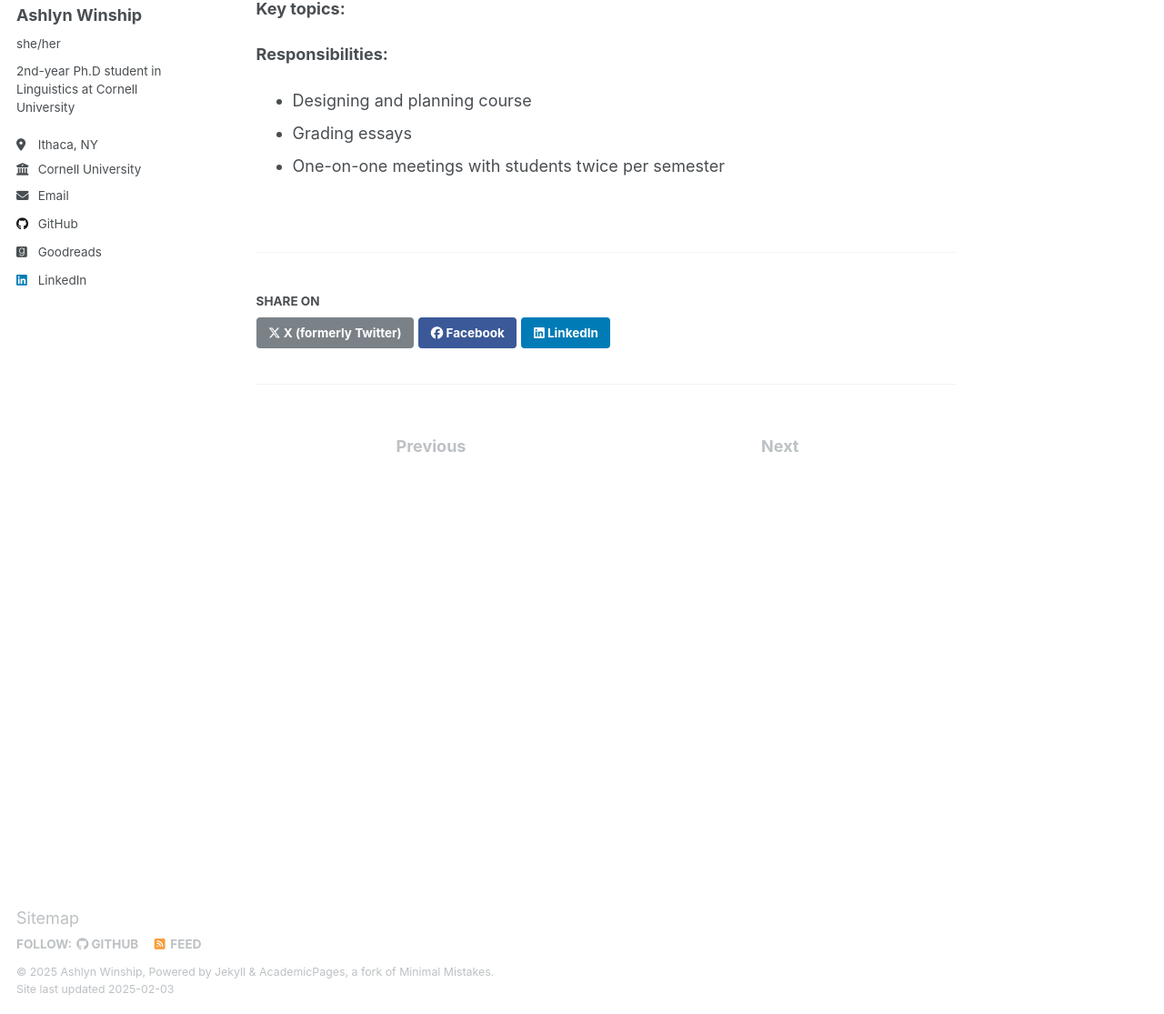
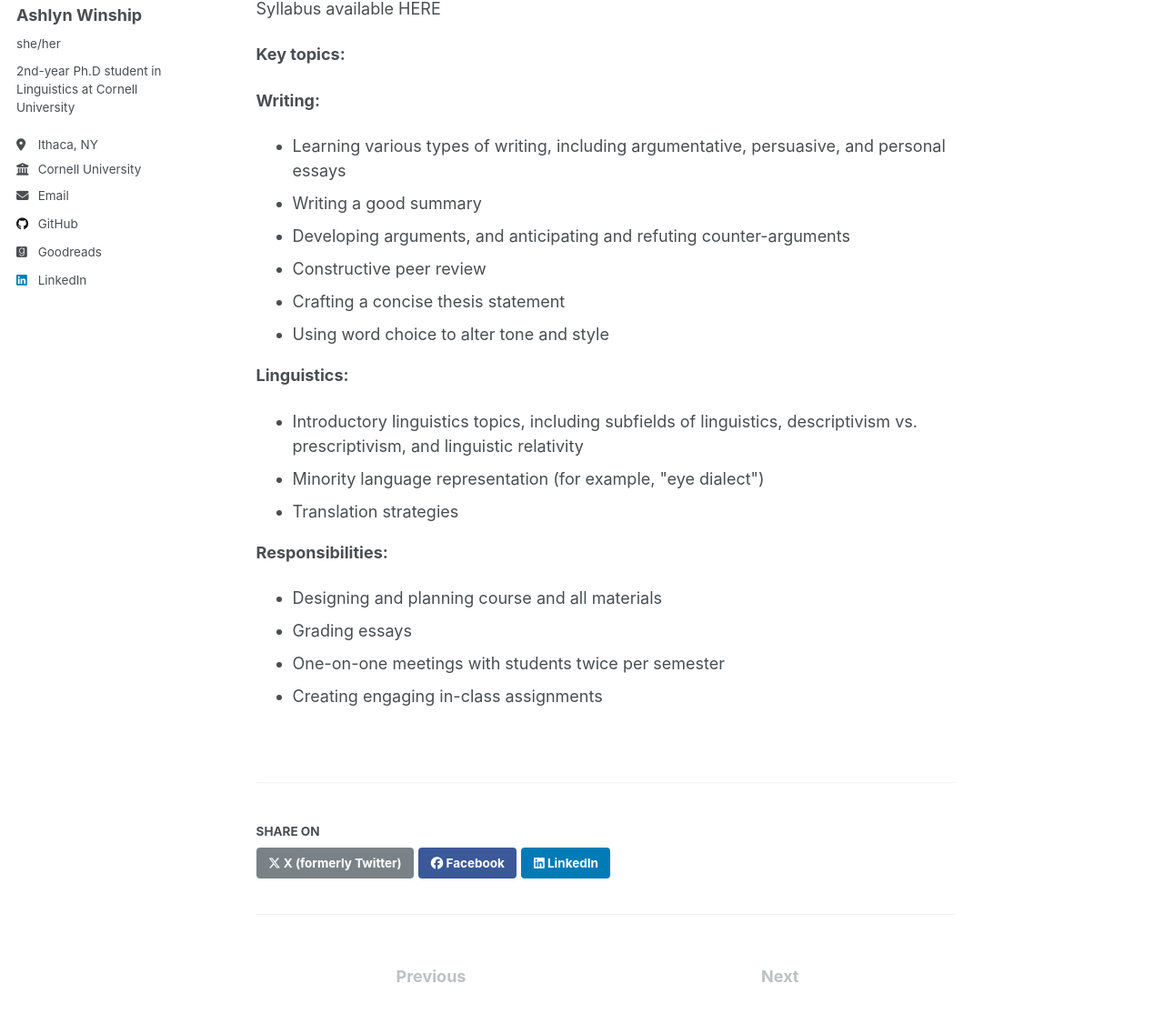
Before and after one commit to ashlynwinship/ashlynwinship.github.io, a Jekyll site: the page built from _teaching/2024_fall_fws.md, in a window 1280 px wide and 1400 px high, cut to the strip 285-1400 px from the top of the window. Shown: the whole strip at 91% size. Built offline with Jekyll 4.4.1, drawn with Linux system fonts in a browser that asks for light colours.

Commit message:
Update 2024_fall_fws.md

```diff
--- a/_teaching/2024_fall_fws.md
+++ b/_teaching/2024_fall_fws.md
@@ -10,11 +10,31 @@ location: Ithaca, NY
 
 <b>Instructor:</b> Myself!
 
+Syllabus available HERE
+
 <b>Key topics:</b>
+
+<b>Writing:</b>
+<ul>
+  <li>Learning various types of writing, including argumentative, persuasive, and personal essays</li>
+  <li>Writing a good summary</li>
+  <li>Developing arguments, and anticipating and refuting counter-arguments</li>
+  <li>Constructive peer review</li>
+  <li>Crafting a concise thesis statement</li>
+  <li>Using word choice to alter tone and style</li>
+</ul>
+
+<b>Linguistics:</b>
+<ul>
+  <li>Introductory linguistics topics, including subfields of linguistics, descriptivism vs. prescriptivism, and linguistic relativity</li>
+  <li>Minority language representation (for example, "eye dialect")</li>
+  <li>Translation strategies</li>
+</ul>
 
 <b>Responsibilities:</b>
 <ul>
-  <li>Designing and planning course</li>
+  <li>Designing and planning course and all materials</li>
   <li>Grading essays</li>
   <li>One-on-one meetings with students twice per semester</li>
+  <li>Creating engaging in-class assignments</li>
 </ul>
```
